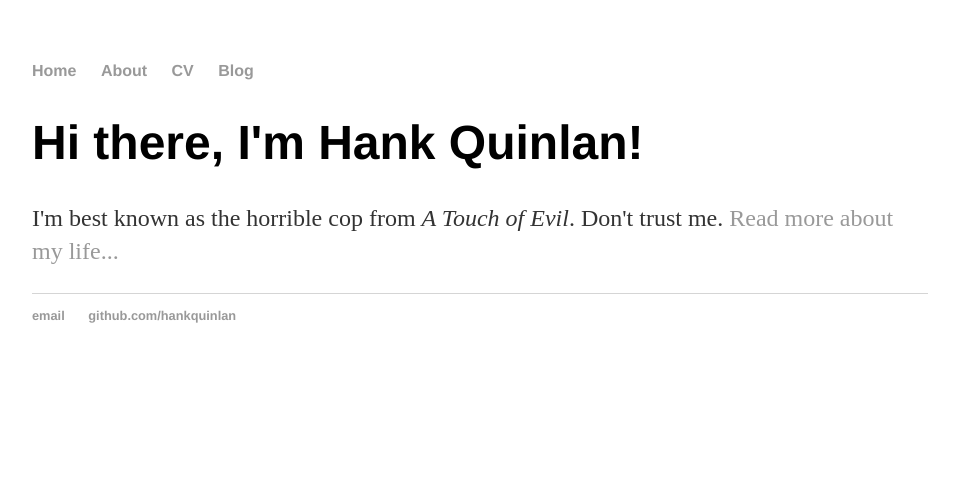
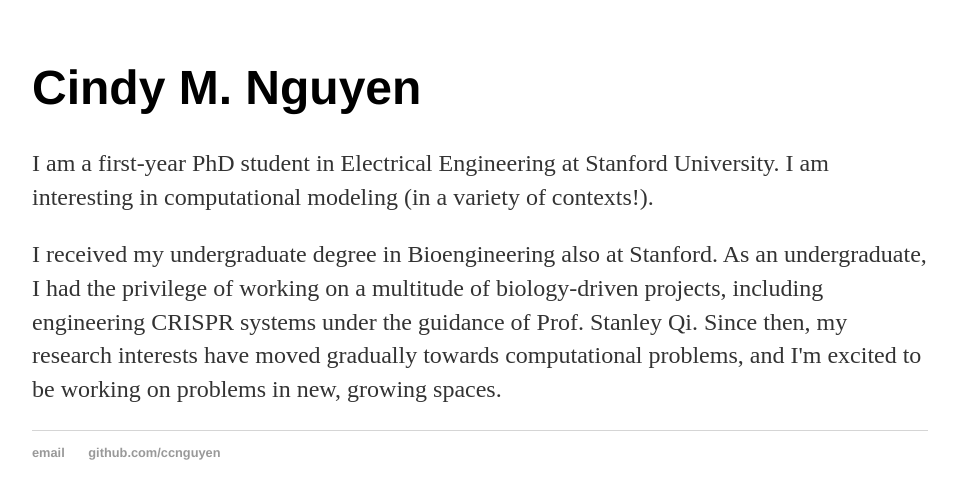
Before and after one commit to ccnguyen/ccnguyen.github.io, a Jekyll site: the page built from index.html, in a window 1280 px wide. Shown: the top 499 px of the page, without its empty margins (160-1117 px from the left). Built offline with Jekyll 4.4.1, drawn with Linux system fonts in a browser that asks for light colours.

Commit message:
new blurb

```diff
--- a/_config.yml
+++ b/_config.yml
@@ -1,3 +1,3 @@
-name: Hank Quinlan, Horrible Cop
+name: Cindy M. Nguyen
 markdown: kramdown
 permalink: /blog/:year/:month/:day/:title
--- a/_layouts/default.html
+++ b/_layouts/default.html
@@ -10,12 +10,6 @@
 
   <body>
     <nav>
-<ul>
-<li><a href="/">Home</a></li>
-<li><a href="/about">About</a></li>
-<li><a href="/cv">CV</a></li>
-<li><a href="/blog">Blog</a></li>
-</ul>
     </nav>
 <div class="container">
 
@@ -25,8 +19,8 @@
 
   <footer>
    <ul>
-   <li><a href="mailto:hankquinlanhub@gmail.com">email</a></li>
-   <li><a href="https://github.com/hankquinlan">github.com/hankquinlan</a></li>
+   <li><a href="mailto:cindyn@stanford.edu">email</a></li>
+   <li><a href="https://github.com/ccnguyen">github.com/ccnguyen</a></li>
    </ul>
   </footer>
   </body>
--- a/index.html
+++ b/index.html
@@ -1,9 +1,10 @@
 ---
 layout: default
-title: Hank Quinlan, Horrible Cop
+title: Cindy M. Nguyen
 ---
 
 		<div class="blurb">
-			<h1>Hi there, I'm Hank Quinlan!</h1>
-			<p>I'm best known as the horrible cop from <em>A Touch of Evil</em>. Don't trust me. <a href="/about">Read more about my life...</a></p>
+			<h1>Cindy M. Nguyen</h1>
+			<p>I am a first-year PhD student in Electrical Engineering at Stanford University. I am interesting in computational modeling (in a variety of contexts!).</p>
+			<p>I received my undergraduate degree in Bioengineering also at Stanford. As an undergraduate, I had the privilege of working on a multitude of biology-driven projects, including engineering CRISPR systems under the guidance of Prof. Stanley Qi. Since then, my research interests have moved gradually towards computational problems, and I'm excited to be working on problems in new, growing spaces. </p>
 		</div>
```
Also changed, not shown: README.md.
